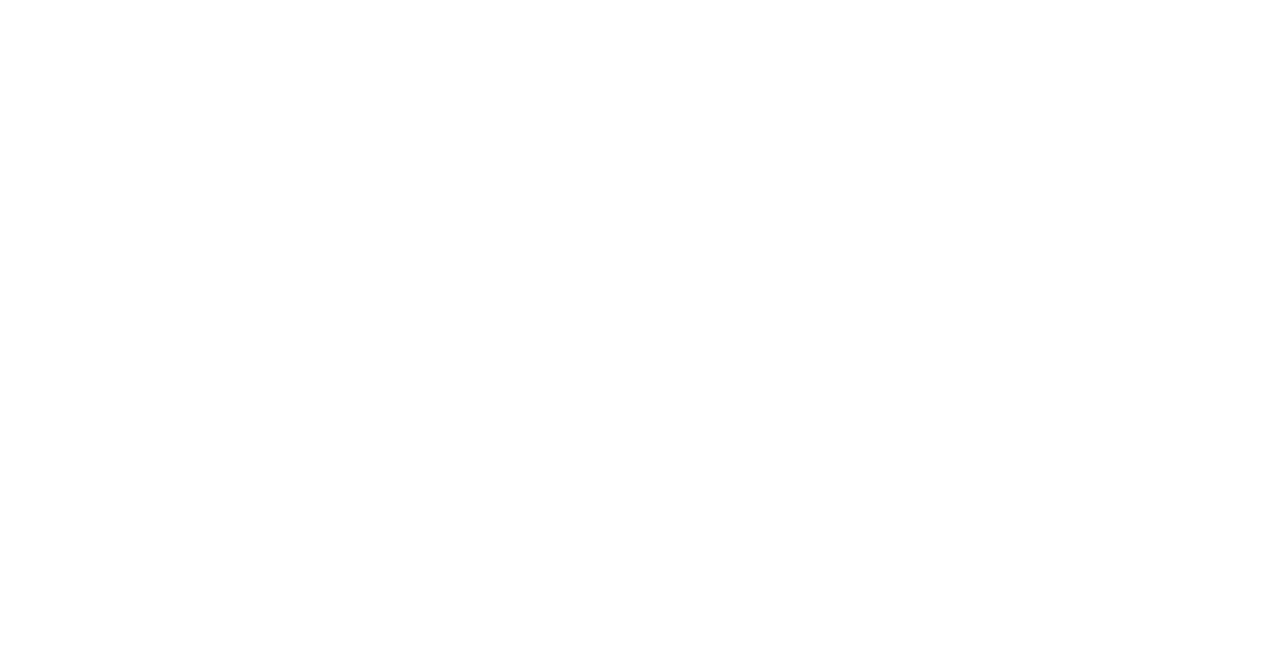
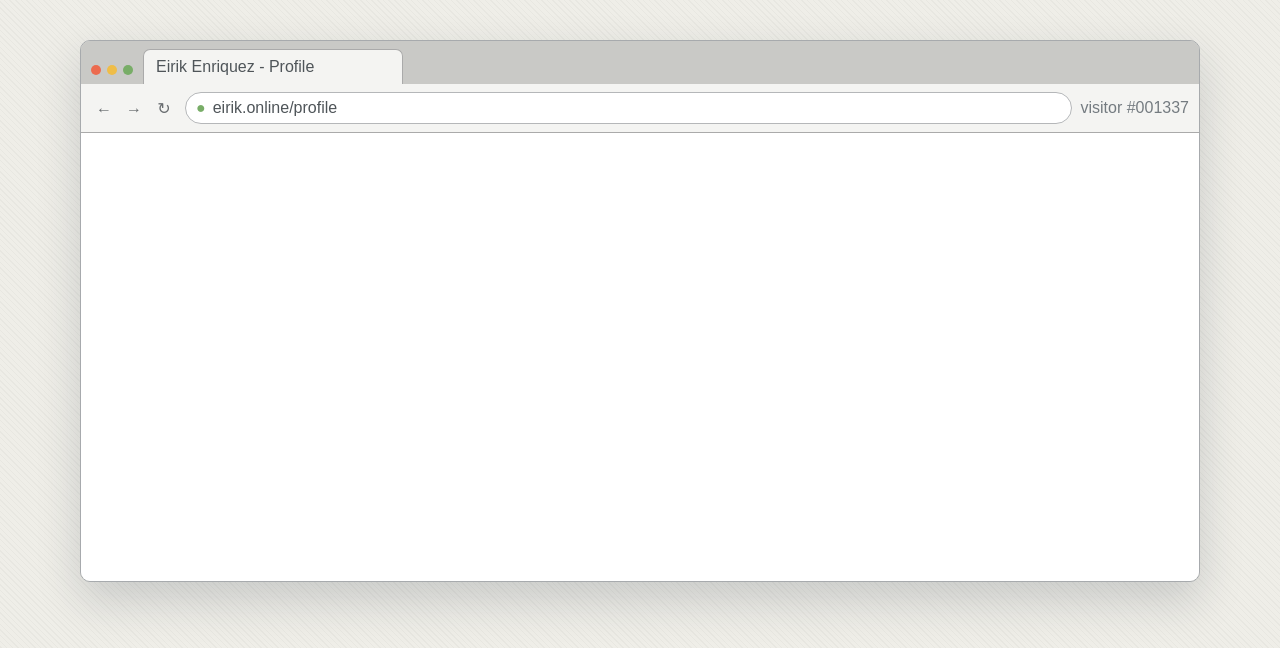
Before and after one commit to eirikenriquez/eirikenriquez.github.io, a React (Vite) app: page / in a window 1280 px wide. Shown: the top 648 px of the page. Built offline with nearby package versions, Linux system fonts and the light colour scheme.

Commit message:
feat: add portfolio browser shell

```diff
--- a/src/App.tsx
+++ b/src/App.tsx
@@ -1,5 +1,11 @@
+import BrowserShell from './components/BrowserShell';
+
 function App() {
-  return <main />;
+  return (
+    <main className="app">
+      <BrowserShell />
+    </main>
+  );
 }
 
 export default App;
--- /dev/null
+++ b/src/components/BrowserShell.css
@@ -0,0 +1,125 @@
+.browser-shell {
+  width: min(100%, 70rem);
+  margin: 0 auto;
+  overflow: hidden;
+  border: 1px solid #a7aaad;
+  border-radius: 0.625rem;
+  background: #dededb;
+  box-shadow: 0 1.125rem 2.75rem rgb(25 40 55 / 18%);
+}
+
+.browser-shell__tab-bar {
+  display: flex;
+  align-items: end;
+  gap: 0.625rem;
+  padding: 0.5rem 0.625rem 0;
+  background: #c9c9c6;
+}
+
+.browser-shell__window-controls {
+  display: flex;
+  gap: 0.375rem;
+  padding-bottom: 0.5625rem;
+}
+
+.browser-shell__window-controls span {
+  width: 0.625rem;
+  height: 0.625rem;
+  border-radius: 50%;
+}
+
+.browser-shell__window-controls span:nth-child(1) {
+  background: #ec6b4f;
+}
+
+.browser-shell__window-controls span:nth-child(2) {
+  background: #efbd48;
+}
+
+.browser-shell__window-controls span:nth-child(3) {
+  background: #78ad67;
+}
+
+.browser-shell__tab {
+  width: min(16.25rem, 55%);
+  padding: 0.5rem 0.75rem;
+  overflow: hidden;
+  border: 1px solid #aaaaaa;
+  border-bottom: 0;
+  border-radius: 0.4375rem 0.4375rem 0 0;
+  background: #f4f4f2;
+  color: var(--color-text);
+  text-overflow: ellipsis;
+  white-space: nowrap;
+}
+
+.browser-shell__toolbar {
+  display: grid;
+  grid-template-columns: auto minmax(0, 1fr) auto;
+  gap: 0.5rem;
+  align-items: center;
+  padding: 0.5rem 0.625rem;
+  border-bottom: 1px solid #aaaaaa;
+  background: #f4f4f2;
+}
+
+.browser-shell__navigation {
+  display: flex;
+  gap: 0.25rem;
+  color: #696d70;
+}
+
+.browser-shell__navigation span {
+  display: grid;
+  width: 1.625rem;
+  height: 1.625rem;
+  place-items: center;
+}
+
+.browser-shell__address {
+  display: flex;
+  gap: 0.4375rem;
+  align-items: center;
+  min-width: 0;
+  padding: 0.375rem 0.625rem;
+  border: 1px solid #b5b7b9;
+  border-radius: 999px;
+  background: var(--color-surface);
+}
+
+.browser-shell__address span:first-child {
+  color: #78ad67;
+}
+
+.browser-shell__address span:last-child {
+  overflow: hidden;
+  text-overflow: ellipsis;
+  white-space: nowrap;
+}
+
+.browser-shell__visitor {
+  color: var(--color-text-muted);
+  white-space: nowrap;
+}
+
+.browser-shell__viewport {
+  min-height: 28rem;
+  background: var(--color-surface);
+}
+
+@media (max-width: 36rem) {
+  .browser-shell__visitor,
+  .browser-shell__navigation span:nth-child(2) {
+    display: none;
+  }
+
+  .browser-shell__toolbar {
+    grid-template-columns: auto minmax(0, 1fr);
+  }
+
+  .browser-shell__tab {
+    width: auto;
+    min-width: 0;
+    flex: 1;
+  }
+}
--- /dev/null
+++ b/src/components/BrowserShell.tsx
@@ -0,0 +1,41 @@
+import type { ReactNode } from 'react';
+import './BrowserShell.css';
+
+type BrowserShellProps = {
+  children?: ReactNode;
+};
+
+function BrowserShell({ children }: BrowserShellProps) {
+  return (
+    <section className="browser-shell" aria-label="Portfolio browser window">
+      <div className="browser-shell__tab-bar">
+        <div className="browser-shell__window-controls" aria-hidden="true">
+          <span />
+          <span />
+          <span />
+        </div>
+
+        <div className="browser-shell__tab">Eirik Enriquez - Profile</div>
+      </div>
+
+      <div className="browser-shell__toolbar">
+        <div className="browser-shell__navigation" aria-hidden="true">
+          <span>&larr;</span>
+          <span>&rarr;</span>
+          <span>&#8635;</span>
+        </div>
+
+        <div className="browser-shell__address" aria-label="Current address">
+          <span aria-hidden="true">&#9679;</span>
+          <span>eirik.online/profile</span>
+        </div>
+
+        <span className="browser-shell__visitor">visitor #001337</span>
+      </div>
+
+      <div className="browser-shell__viewport">{children}</div>
+    </section>
+  );
+}
+
+export default BrowserShell;
--- a/src/main.tsx
+++ b/src/main.tsx
@@ -2,6 +2,7 @@
 import { createRoot } from 'react-dom/client';
 import App from './App';
 import './styles/theme.css';
+import './styles/base.css';
 
 createRoot(document.getElementById('root')!).render(
   <StrictMode>
--- /dev/null
+++ b/src/styles/base.css
@@ -0,0 +1,33 @@
+* {
+  box-sizing: border-box;
+}
+
+html {
+  min-width: 320px;
+  background: var(--color-page-background);
+}
+
+body {
+  min-width: 320px;
+  min-height: 100vh;
+  margin: 0;
+  background:
+    repeating-linear-gradient(
+      45deg,
+      rgb(200 200 194 / 18%) 0 1px,
+      transparent 1px 4px
+    ),
+    var(--color-page-background);
+  color: var(--color-text);
+  font-family: var(--font-body);
+}
+
+button,
+input {
+  font: inherit;
+}
+
+.app {
+  min-height: 100vh;
+  padding: clamp(0.75rem, 4vw, 2.5rem);
+}
```
